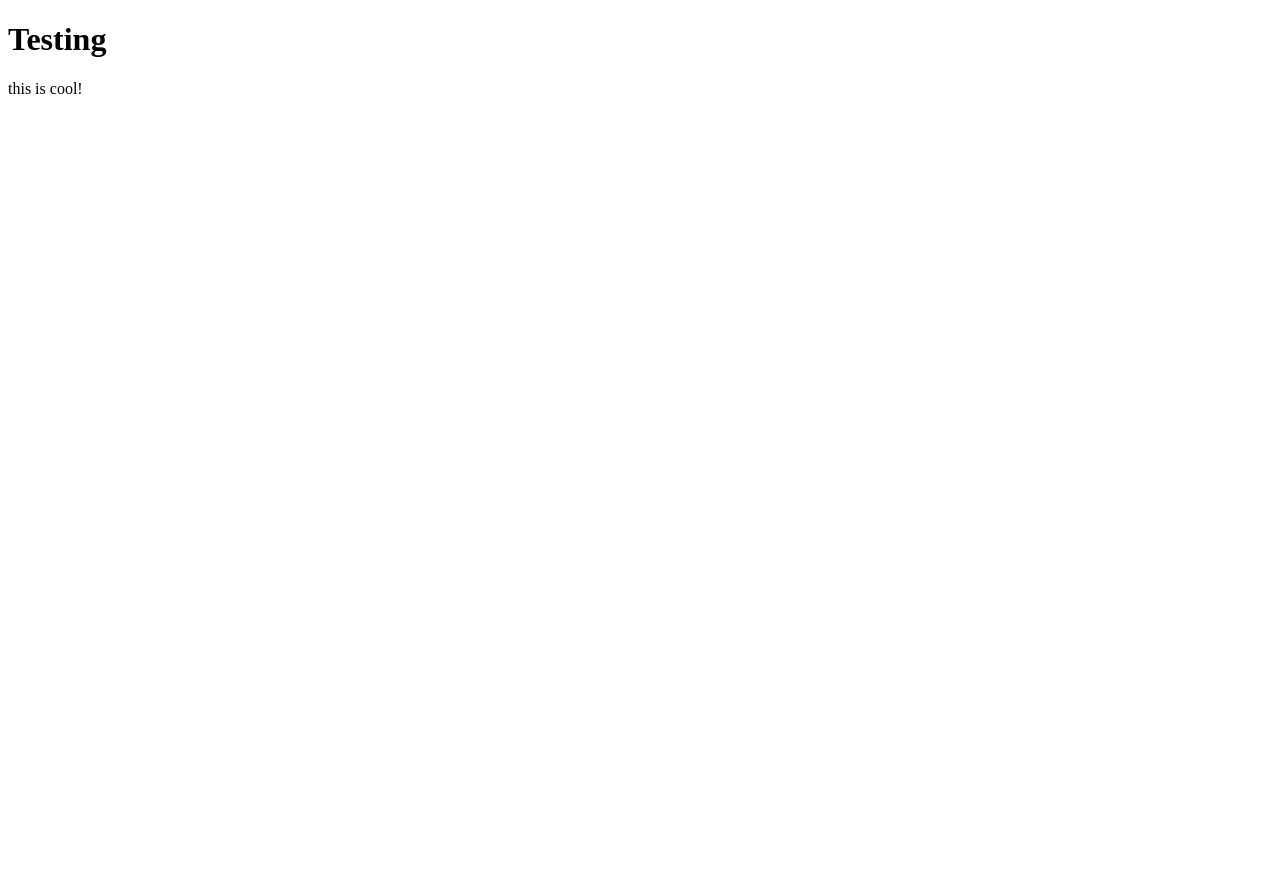
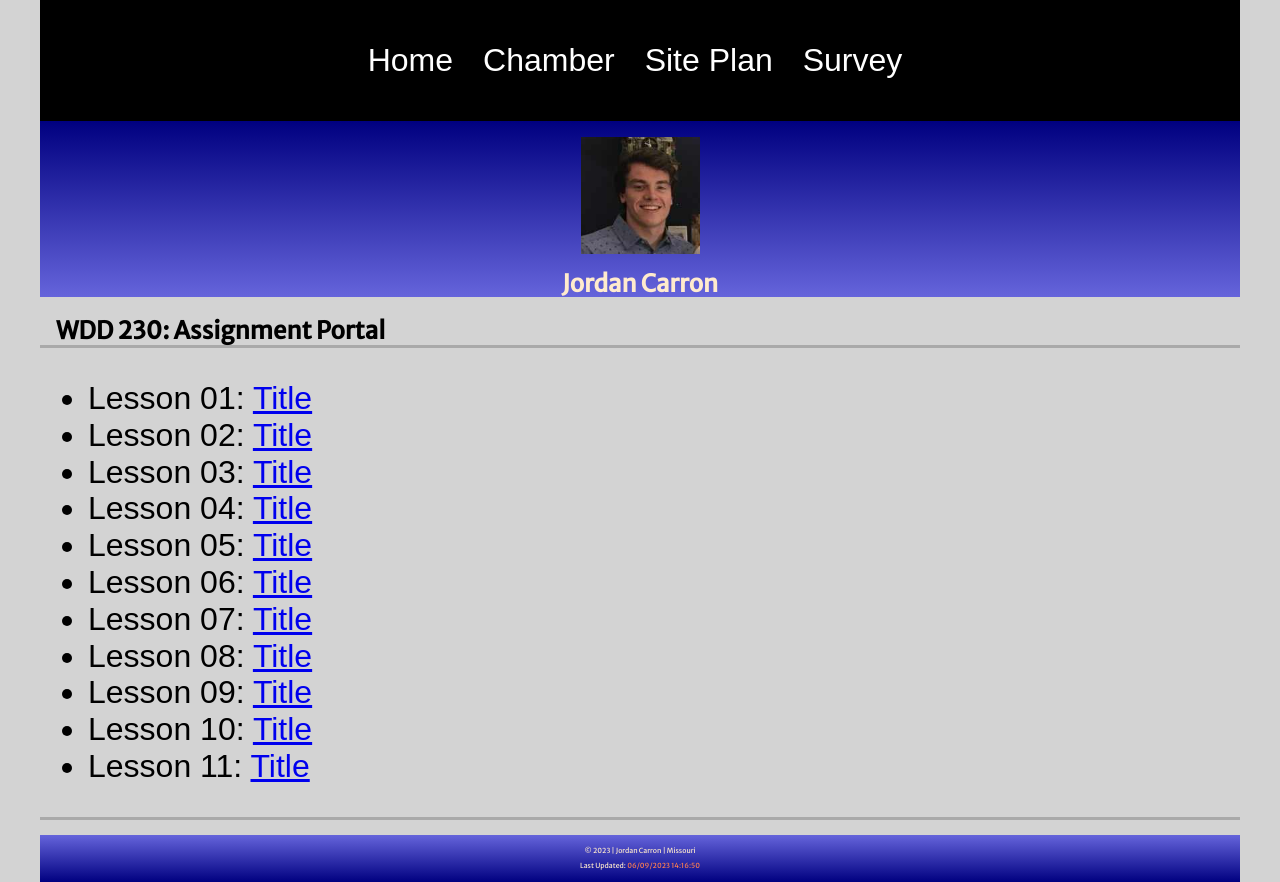
Before and after one commit to jordancarron11/wdd230, a plain HTML site: page index.html in a window 1280 px wide. Before the commit the page ends 800 px from the top, so only its background shows below. Drawn offline with nearby package versions, Linux system fonts and the light colour scheme; a web font is replaced by a local one.

Commit message:
student portal website finished

```diff
--- a/Class webpage/style.css
+++ /dev/null
@@ -1,24 +0,0 @@
-h1{
-    display: grid;
-    grid-template-columns: auto auto;
-    gap: 10px;
-    background-color: blue;
-    border-radius: 20px;
-    padding: 10px;
-}
-h1 > div{
-text-align: left;
-color:white;
-font-style: initial;
-text-shadow: 10ch;
-}
-h2{
-
-
-}
-img{
-    border-radius: 20px;
-}
-p{
-    color: blueviolet;
-}
--- a/index.html
+++ b/index.html
@@ -4,11 +4,48 @@
     <meta charset="UTF-8">
     <meta http-equiv="X-UA-Compatible" content="IE=edge">
     <meta name="viewport" content="width=device-width, initial-scale=1.0">
-    <title>Test</title>
+    <title>WDD 230 Assignment Portal: Jordan Carron</title>
+    <meta name="description" content="Assignment portal for Jordan Carron in WDD 230: Frontend Development.">
+    <link rel="stylesheet" href="https://cdnjs.cloudflare.com/ajax/libs/normalize/8.0.1/normalize.min.css">
+    <link rel="preconnect" href="https://fonts.googleapis.com">
+    <link rel="preconnect" href="https://fonts.gstatic.com" crossorigin>
+    <link href="https://fonts.googleapis.com/css2?family=Merriweather+Sans&family=Ysabeau:wght@100&display=swap" rel="stylesheet">
+    <link rel="stylesheet" href="styles/styles.css">
+    <link rel="stylesheet" href="styles/small-screens.css">
 </head>
-
 <body>
-    <h1>Testing</h1>
-    <footer>this is cool!</footer>
+    <nav>
+        <ul>
+            <li><a href="#" class="active">Home</a></li>
+            <li><a href="#">Chamber</a></li>
+            <li><a href="#">Site Plan</a></li>
+            <li><a href="#">Survey</a></li>
+        </ul>
+    </nav>
+    <header>
+        <img src="images/jordan photo.png" alt="jordan headshot">
+        <h1>Jordan Carron</h1>
+    </header>
+    <main>
+        <h2>WDD 230: Assignment Portal</h2>
+        <ul>
+            <li>Lesson 01: <a href="#">Title</a></li>
+            <li>Lesson 02: <a href="#">Title</a></li>
+            <li>Lesson 03: <a href="#">Title</a></li>
+            <li>Lesson 04: <a href="#">Title</a></li>
+            <li>Lesson 05: <a href="#">Title</a></li>
+            <li>Lesson 06: <a href="#">Title</a></li>
+            <li>Lesson 07: <a href="#">Title</a></li>
+            <li>Lesson 08: <a href="#">Title</a></li>
+            <li>Lesson 09: <a href="#">Title</a></li>
+            <li>Lesson 10: <a href="#">Title</a></li>
+            <li>Lesson 11: <a href="#">Title</a></li>
+        </ul>
+    </main>
+    <footer>
+        <p class="ident">&copy; <span class="year"></span> | Jordan Carron | Missouri</p>
+        <p class="update">Last Updated: <span class="modifieddate"></span></p>
+    </footer>
+    <script src="scripts/script.js"></script>
 </body>
 </html>
--- /dev/null
+++ b/scripts/script.js
@@ -0,0 +1,2 @@
+document.querySelector(".year").textContent = new Date().getFullYear();
+document.querySelector(".modifieddate").textContent = document.lastModified;
--- /dev/null
+++ b/styles/small-screens.css
@@ -0,0 +1,11 @@
+@media (max-width: 640px) {
+    nav ul {
+        flex-direction: column;
+        align-items: center;
+    }
+
+    nav ul li {
+        margin-right: 0;
+        margin-bottom: 10px;
+    }
+}
--- /dev/null
+++ b/styles/styles.css
@@ -0,0 +1,90 @@
+nav {
+    background-color: #000;
+    color: #fff;
+    padding: 10px;
+    display: flex;
+    justify-content: center;
+}
+
+nav ul {
+    display: flex;
+    list-style-type: none;
+    padding: 0;
+}
+
+nav ul li {
+    margin-right: 10px;
+}
+
+nav ul li a {
+    color: #fff;
+    text-decoration: none;
+    padding: 10px;
+}
+
+body {
+    min-width: 640px;
+    max-width: 1200px;
+    margin: auto;
+    background-color: lightgray;
+}
+
+header {
+    background-color: navy;
+    background-image: linear-gradient(navy, #6564DB);
+}
+
+
+img {
+    display: block;
+    margin-left: auto;
+    margin-right: auto;
+    padding-top: 16px;
+}
+
+header h1 {
+    color: blanchedalmond;
+    text-align: center;
+    font-size: 24px;
+}
+
+h1, h2 {
+    font-family: 'Merriweather Sans', sans-serif;
+}
+
+ul {
+    font-family: 'Ysabeau', sans-serif;
+    font-size: 32px;
+    padding-left: 48px;
+}
+
+footer {
+    background-color: navy;
+    background-image: linear-gradient(#6564DB, navy);
+}
+
+footer {
+    margin-top: 15px;
+    padding-bottom: 5px;
+    padding-top: 5px;
+}
+
+footer p {
+    color: blanchedalmond;
+    text-align: center;
+    font-family: 'Merriweather Sans', sans-serif;
+    font-size: 7px;
+}
+
+
+.modifieddate {
+    color: coral;
+}
+
+h2, main {
+    border-bottom: solid darkgrey;
+}
+
+h2 {
+    padding-left: 16px;
+}
```
Also changed, not shown: Class webpage/index.html (deleted, +0 -39 lines), Class webpage/script.js (deleted, +0 -10 lines), images/jordan photo.png (renamed from Class webpage/jordan photo.png).
